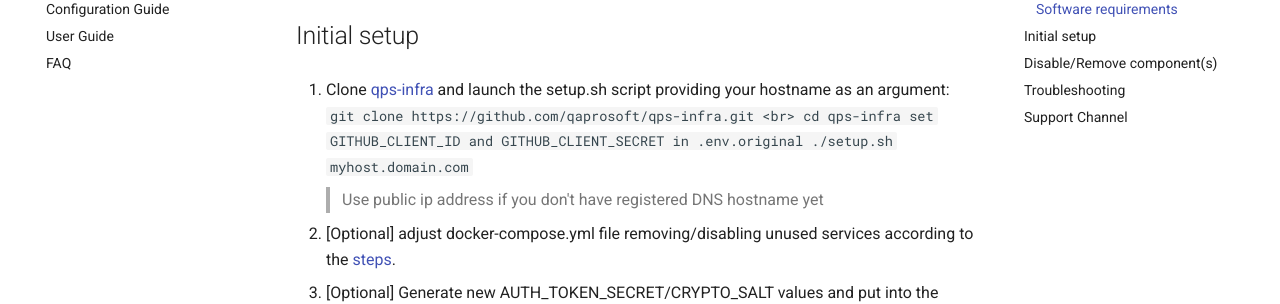
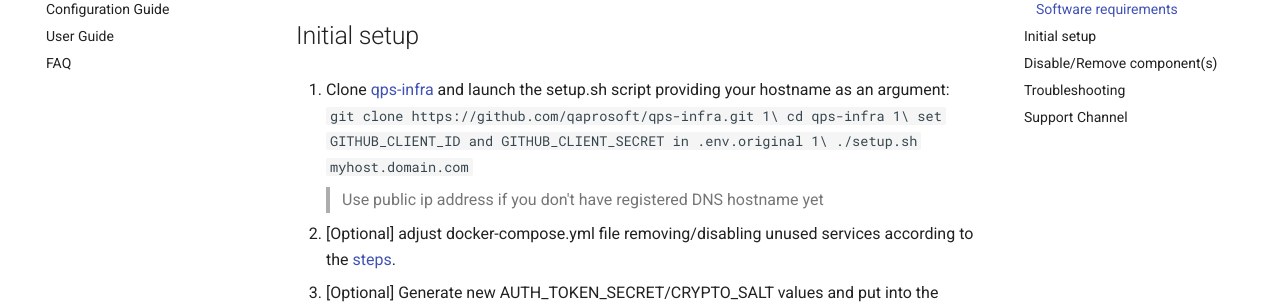
Before and after one commit to zebrunner/community-edition, an MkDocs documentation site: the page built from docs/install-guide.md, in a window 1280 px wide and 900 px high, scrolled down 718 px. Shown: the part 153-457 px from the top of the window. Built offline with MkDocs 1.6.1 and Material for MkDocs 9.7.7, drawn with Linux system fonts in a browser that asks for light colours; comment, search, counter and statistics services are not loaded; old or Windows-style settings are respelled for this version of MkDocs.

Commit message:
Update install-guide.md

````diff
--- a/docs/install-guide.md
+++ b/docs/install-guide.md
@@ -26,9 +26,9 @@
 
 1. Clone [qps-infra](https://github.com/qaprosoft/qps-infra) and launch the setup.sh script providing your hostname as an argument:<br>
   ```
-  git clone https://github.com/qaprosoft/qps-infra.git <br>
-  cd qps-infra
-  set GITHUB_CLIENT_ID and GITHUB_CLIENT_SECRET in .env.original
+  git clone https://github.com/qaprosoft/qps-infra.git 1\
+  cd qps-infra 1\
+  set GITHUB_CLIENT_ID and GITHUB_CLIENT_SECRET in .env.original 1\
   ./setup.sh myhost.domain.com
   ```
   > Use public ip address if you don't have registered DNS hostname yet
````
